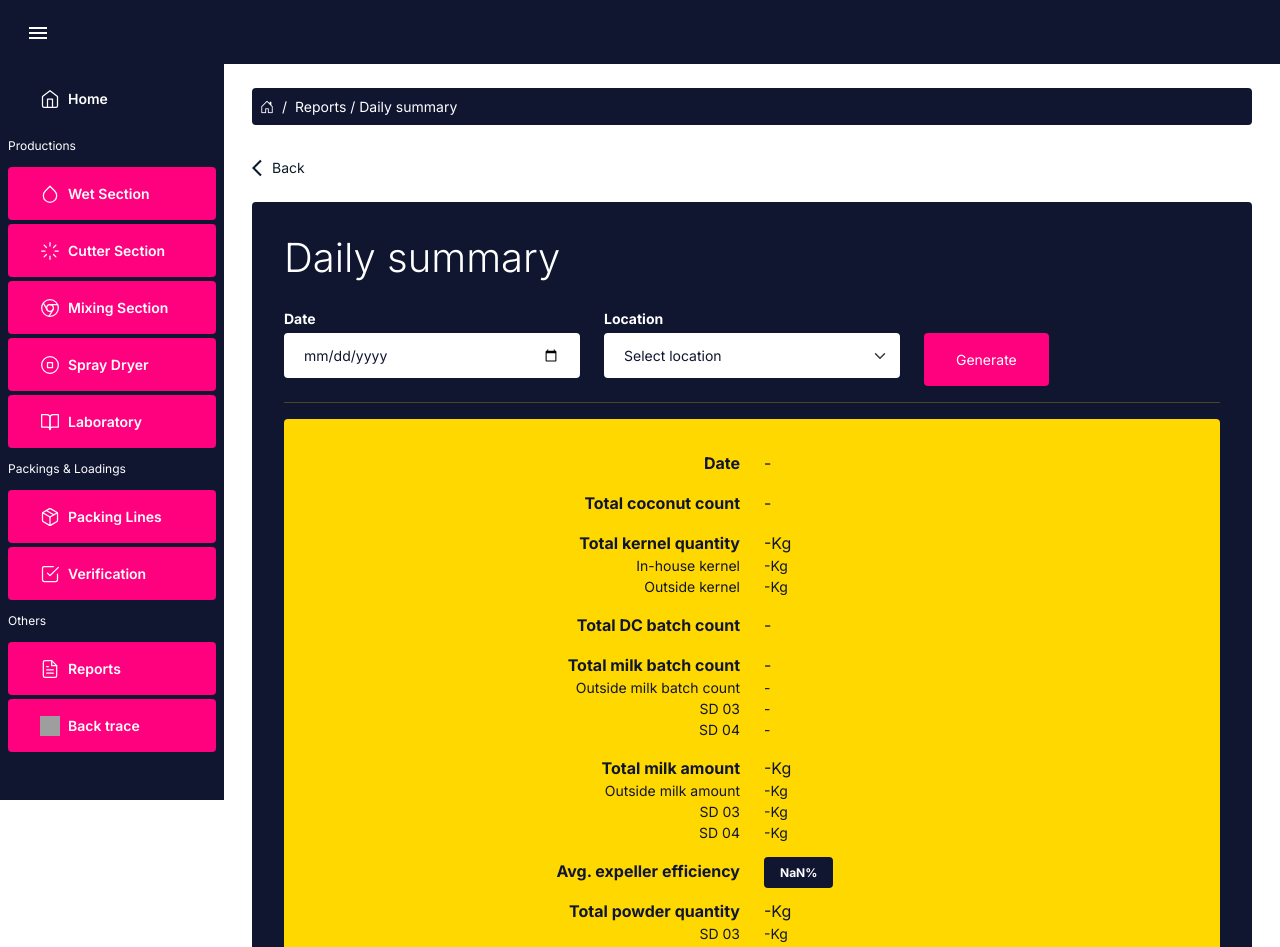
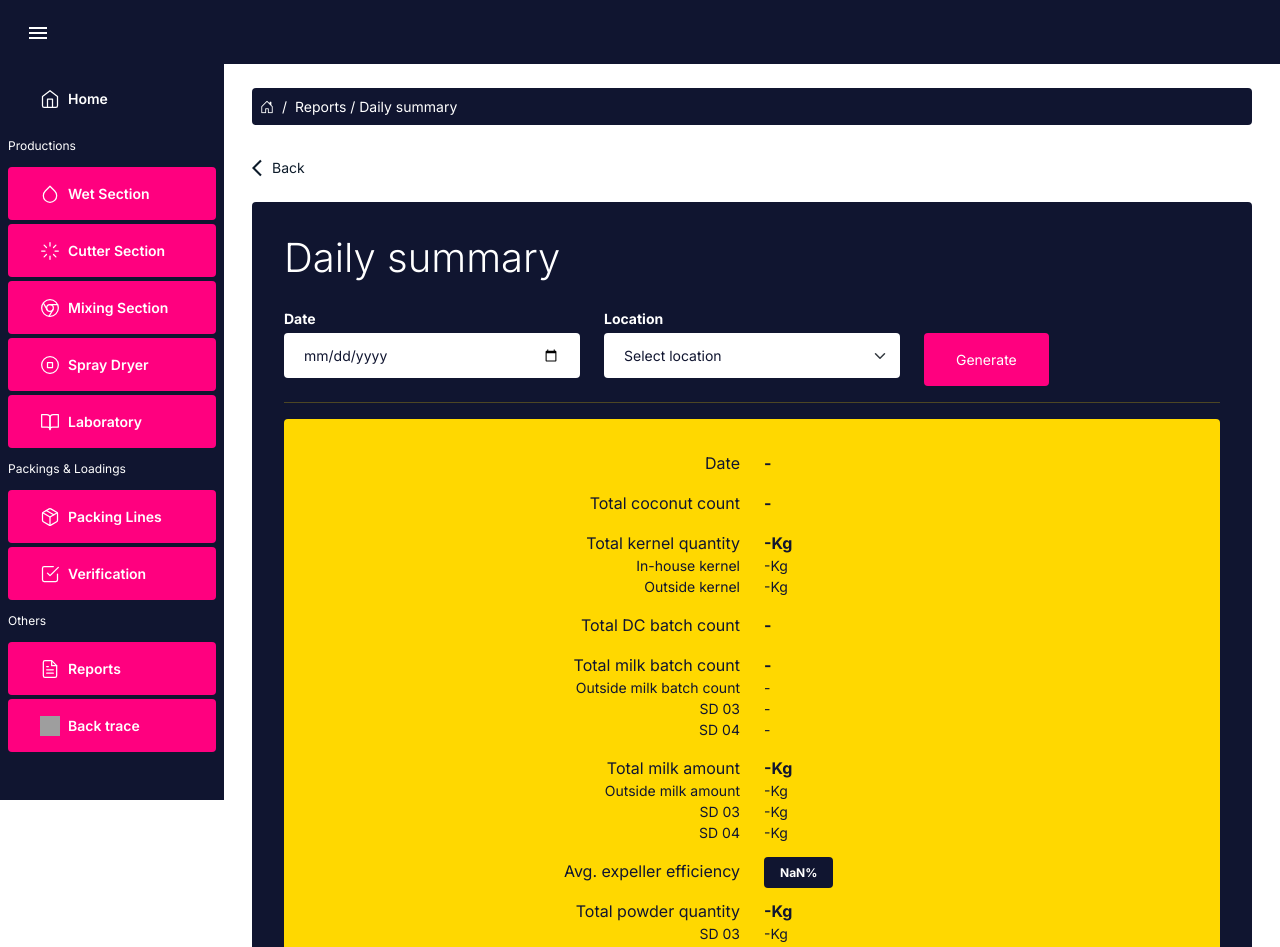
Before and after one commit to RukshanNuwan/mdc-final, a React (Create React App) app: page /reports/daily-summary in a window 1280 px wide. Shown: the top 947 px of the page. Built offline with nearby package versions, Linux system fonts and the light colour scheme; grey boxes are pictures that could not be loaded.

Commit message:
[update] - updated view ui of daily summary report

```diff
--- a/src/pages/reports/DailySummary.jsx
+++ b/src/pages/reports/DailySummary.jsx
@@ -260,19 +260,19 @@ const DailySummary = () => {
                     <div className="summary-container">
                       <div className="row">
                         <div className="col-6 d-flex justify-content-end">
-                          <p className="fw-bold">Date</p>
+                          <p>Date</p>
                         </div>
                         <div className="col-6">
-                          <p>{date || "-"}</p>
+                          <p className="fw-bold">{date || "-"}</p>
                         </div>
                       </div>
 
                       <div className="row">
                         <div className="col-6 d-flex justify-content-end">
-                          <p className="fw-bold">Total coconut count</p>
+                          <p>Total coconut count</p>
                         </div>
                         <div className="col-6">
-                          <p>
+                          <p className="fw-bold">
                             {dailyProductionDataByDate?.totalCoconut || "-"}
                           </p>
                         </div>
@@ -280,10 +280,10 @@ const DailySummary = () => {
 
                       <div className="row">
                         <div className="col-6 d-flex justify-content-end">
-                          <p className="fw-bold">Total kernel quantity</p>
+                          <p>Total kernel quantity</p>
                         </div>
                         <div className="col-6">
-                          <p>
+                          <p className="fw-bold">
                             {dailyProductionDataByDate.totalKernelWeight ||
                             dailyProductionDataByDate.outsideKernelQuantity
                               ? dailyProductionDataByDate.totalKernelWeight +
@@ -319,10 +319,10 @@ const DailySummary = () => {
 
                       <div className="row">
                         <div className="col-6 d-flex justify-content-end">
-                          <p className="fw-bold">Total DC batch count</p>
+                          <p>Total DC batch count</p>
                         </div>
                         <div className="col-6">
-                          <p>
+                          <p className="fw-bold">
                             {dailyProductionDataByDate.desiccatedCoconutQuantity ||
                               "-"}
                           </p>
@@ -331,10 +331,10 @@ const DailySummary = () => {
 
                       <div className="row">
                         <div className="col-6 d-flex justify-content-end">
-                          <p className="fw-bold">Total milk batch count</p>
+                          <p>Total milk batch count</p>
                         </div>
                         <div className="col-6">
-                          <p>
+                          <p className="fw-bold">
                             {totalBatchesInSd3 || totalBatchesInSd4
                               ? totalBatchesInSd3 + totalBatchesInSd4
                               : "-"}
@@ -367,10 +367,10 @@ const DailySummary = () => {
 
                       <div className="row">
                         <div className="col-6 d-flex justify-content-end">
-                          <p className="fw-bold">Total milk amount</p>
+                          <p>Total milk amount</p>
                         </div>
                         <div className="col-6">
-                          <p>
+                          <p className="fw-bold">
                             {totalMilkAmountInSd3 || totalMilkAmountInSd4
                               ? totalMilkAmountInSd3 +
                                 totalMilkAmountInSd4 +
@@ -413,7 +413,7 @@ const DailySummary = () => {
 
                       <div className="row">
                         <div className="col-6 d-flex justify-content-end">
-                          <p className="fw-bold">Avg. expeller efficiency</p>
+                          <p>Avg. expeller efficiency</p>
                         </div>
                         <div className="col-6">
                           <span className="sectionTitle sectionTitleBlue">
@@ -424,10 +424,10 @@ const DailySummary = () => {
 
                       <div className="row">
                         <div className="col-6 d-flex justify-content-end">
-                          <p className="fw-bold">Total powder quantity</p>
+                          <p>Total powder quantity</p>
                         </div>
                         <div className="col-6">
-                          <p>
+                          <p className="fw-bold">
                             {totalPowderQuantityInSd3 ||
                             totalPowderQuantityInSd4
                               ? totalPowderQuantityInSd3 +
```
Also changed, not shown: 1 other file (tests, documents, lock files or other folders).
